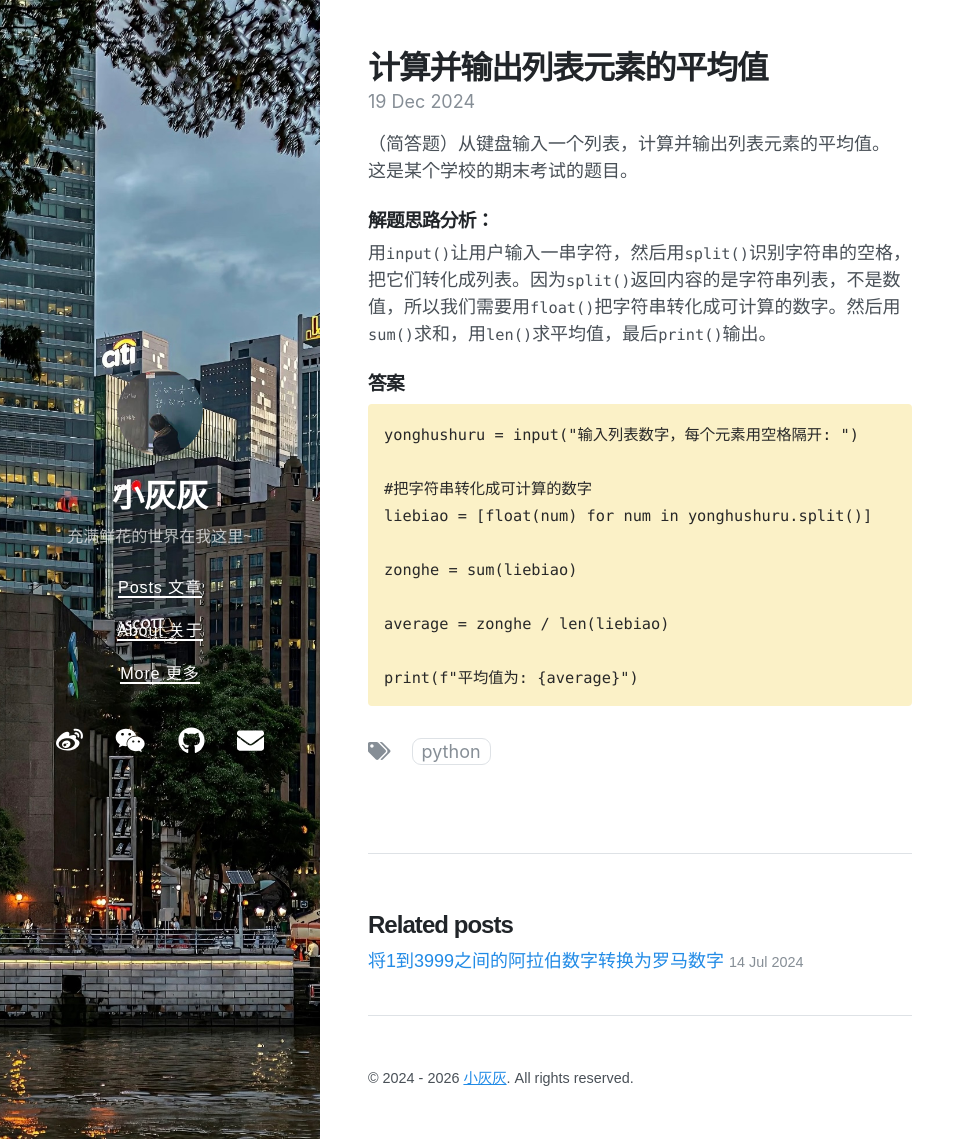
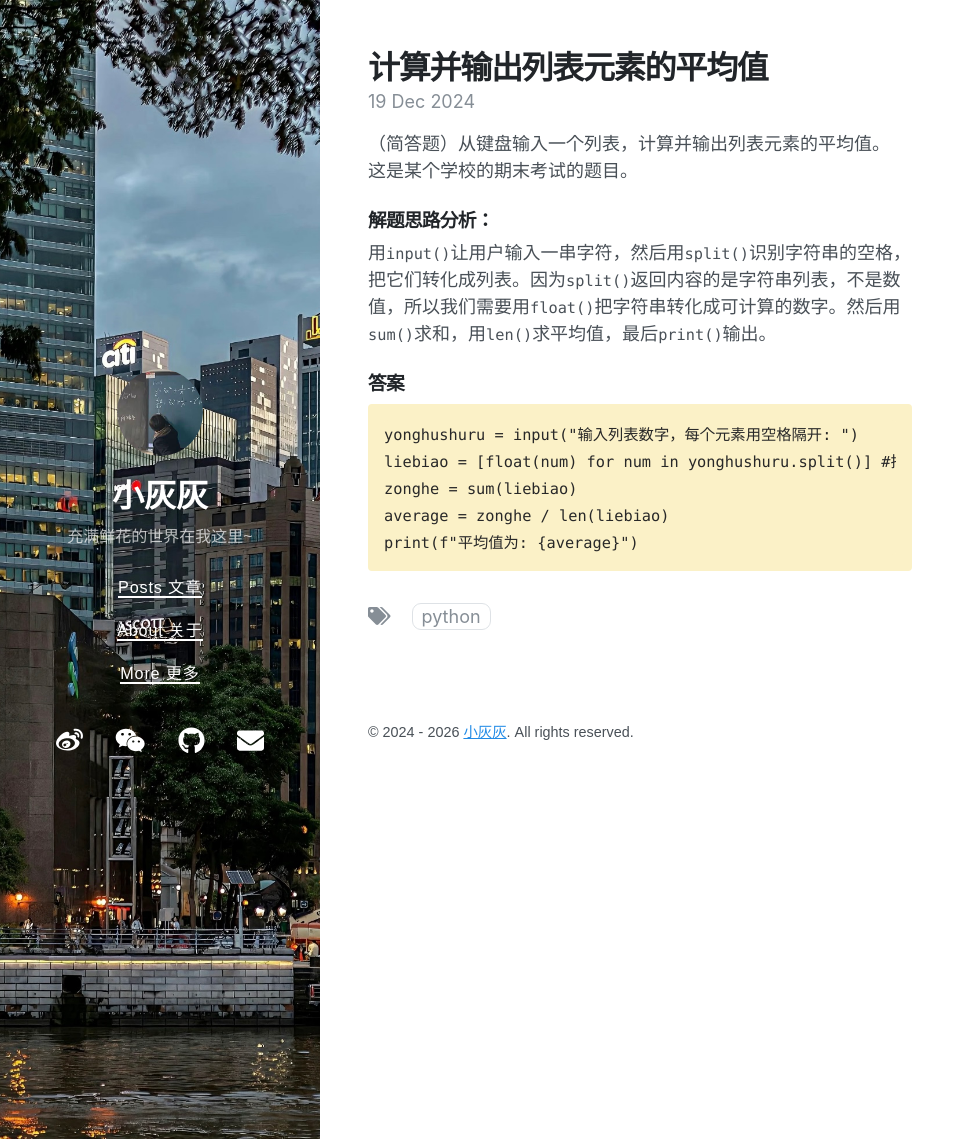
Before and after one commit to mr-willie/mr-willie.github.io, a Jekyll site: the page built from _posts/2024-12-19-ji-suan-bing-shu-chu-lie-biao-yuan-su-de-ping-jun-zhi.md, in a window 1280 px wide and 1139 px high. Shown: the whole window, without its empty margins (0-975 px from the left). Built offline with Jekyll 4.4.1, drawn with Linux system fonts in a browser that asks for light colours; nearby versions of some CDN libraries; part of the change alters nothing that is shown.

Commit message:
2026/01/02/16:29 - 重新组织语句

````diff
--- a/_posts/2024-07-15-jiang-1-dao-3999-zhi-jian-de-a-la-bo-shu-zi-zhuan-huan-wei-luo-ma-shu-zi.md
+++ /dev/null
@@ -1,64 +0,0 @@
----
-layout: post
-title: 将1到3999之间的阿拉伯数字转换为罗马数字
-tags: C
-math: true
-date: 2024-07-14 09:00 +0800
----
-
-对于如何拿阿拉伯数字的公历年份转化为罗马数字的公历年份，我们首先得了解罗马数字的表示方法。
-
-罗马数字：
-+ 使用I，V，X，L，C，D，M七个字母表示，分别代表1，5，10，50，100，500，1000。
-+ 没有数字“零”，也不存在进位的说法。
-+ 个位到百位的每一位都分别被分配了两个字母，用来表示单位数和中间数。个位数使用I，V；十位数使用X，L；百位数使用C，D。
-+ 高位在左，低位在右。比如151记作CLI，1515记作MDXV。
-+ 如果个位到百位的每一位既不是1也不是5，那小于5的数字分别用n个“1”表示。大于5的数则先记个“5”，再在“5”后面加n个“1”。比如347记作CCCXXXXVII，2869记作 MMDCCCLXVIIII。
-+ 为了方便表示，个位到百位的每一位出现4时，就在“5”前面放一个“1”表示“4”；个位到百位的每一位出现9时，就在它高一位的字母前加个“1”来表示。比如949被记作CMXLIX。
-
-以上规则的罗马数字只能记录1到3999，没办法记录更大的数字了，但不代表罗马数字本身不可以记录更大的数字，只是有关的知识有点复杂，所以不详细展开。
-
-在我们了解完罗马数字的表示方法后，我们就可以思考怎么写程序了。
-
-我们首先得定义一个函数``intLuomaShuzi``来处理我们数字转换的整个流程。``intLuomaShuzi``在接受到整数``num``后要一位一位地识别，然后在``alabodaoluoma``里一个一个找到阿拉伯数字对应的罗马数字字母，然后把千位数、百位数、十位数、个位数用``strcpy``和``strcat``依次拼到``luoma``字符串里头。最后``free``掉``strdup``清理内存。                     、
-
-以下是完整代码：
-
-```
-#include <stdio.h>
-#include <stdlib.h>
-#include <string.h>
-
-char* intLuomaShuzi(int num) {
-    const char* alabodaoluoma[4][10] = {
-        {"", "I", "II", "III", "IV", "V", "VI", "VII", "VIII", "IX"},
-        {"", "X", "XX", "XXX", "XL", "L", "LX", "LXX", "LXXX", "XC"},
-        {"", "C", "CC", "CCC", "CD", "D", "DC", "DCC", "DCCC", "CM"},
-        {"", "M", "MM", "MMM"}
-    };
-    char luoma[20];
-    strcpy(luoma, alabodaoluoma[3][num / 1000 % 10]);
-    strcat(luoma, alabodaoluoma[2][num / 100 % 10]);
-    strcat(luoma, alabodaoluoma[1][num / 10 % 10]);
-    strcat(luoma, alabodaoluoma[0][num % 10]);
-
-    return strdup(luoma);
-}
-
-int main() {
-    int num;
-    printf("请输入范围在1-3999阿拉伯数字：");
-    scanf("%d", &num);
-
-    if (num < 1 || num > 3999) {
-        printf("你刚才输入的数字已经超过了1-3999这个范围。\n");
-        return 1;
-    }
-
-    char* luoma = intLuomaShuzi(num);
-    printf("%d对应的罗马数字是：%s\n", num, luoma);
-    free(luoma);
-
-    return 0;
-}
-```
--- a/_posts/2024-12-19-ji-suan-bing-shu-chu-lie-biao-yuan-su-de-ping-jun-zhi.md
+++ b/_posts/2024-12-19-ji-suan-bing-shu-chu-lie-biao-yuan-su-de-ping-jun-zhi.md
@@ -18,13 +18,8 @@ date: 2024-12-19 15:00 +0800
 
 ```
 yonghushuru = input("输入列表数字，每个元素用空格隔开: ")
-
-#把字符串转化成可计算的数字
-liebiao = [float(num) for num in yonghushuru.split()]
-
+liebiao = [float(num) for num in yonghushuru.split()] #把字符串转化成可计算的数字
 zonghe = sum(liebiao)
-
 average = zonghe / len(liebiao)
-
 print(f"平均值为: {average}")
 ```
````
